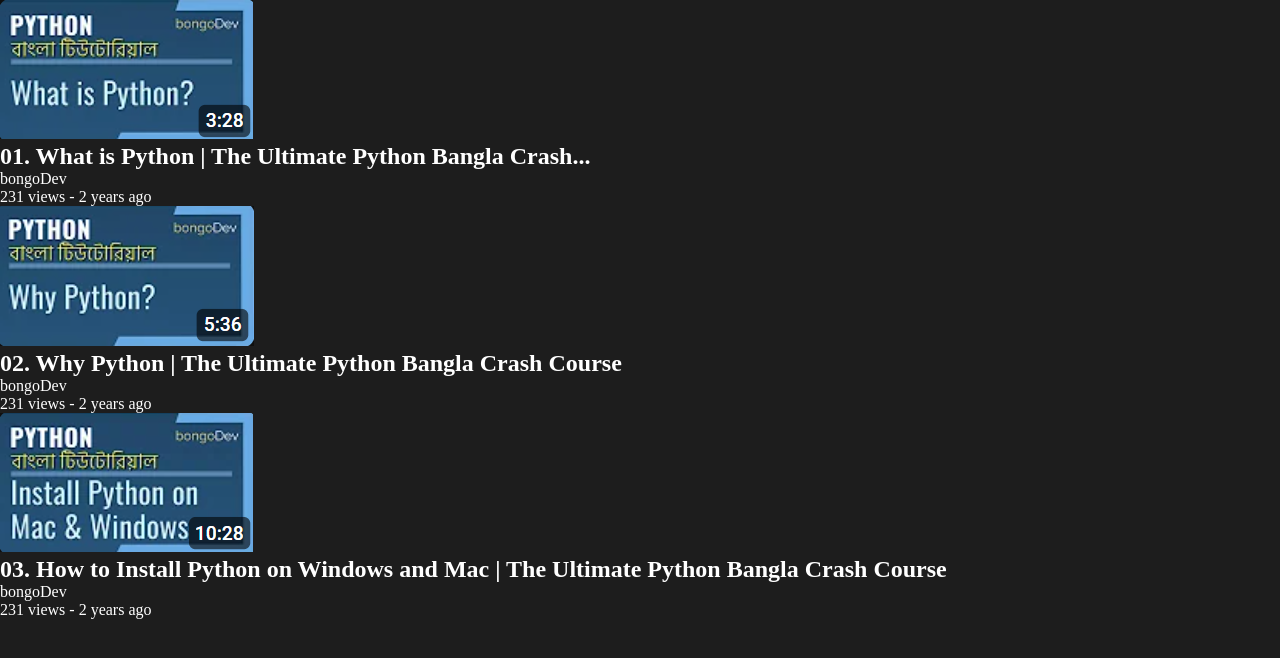
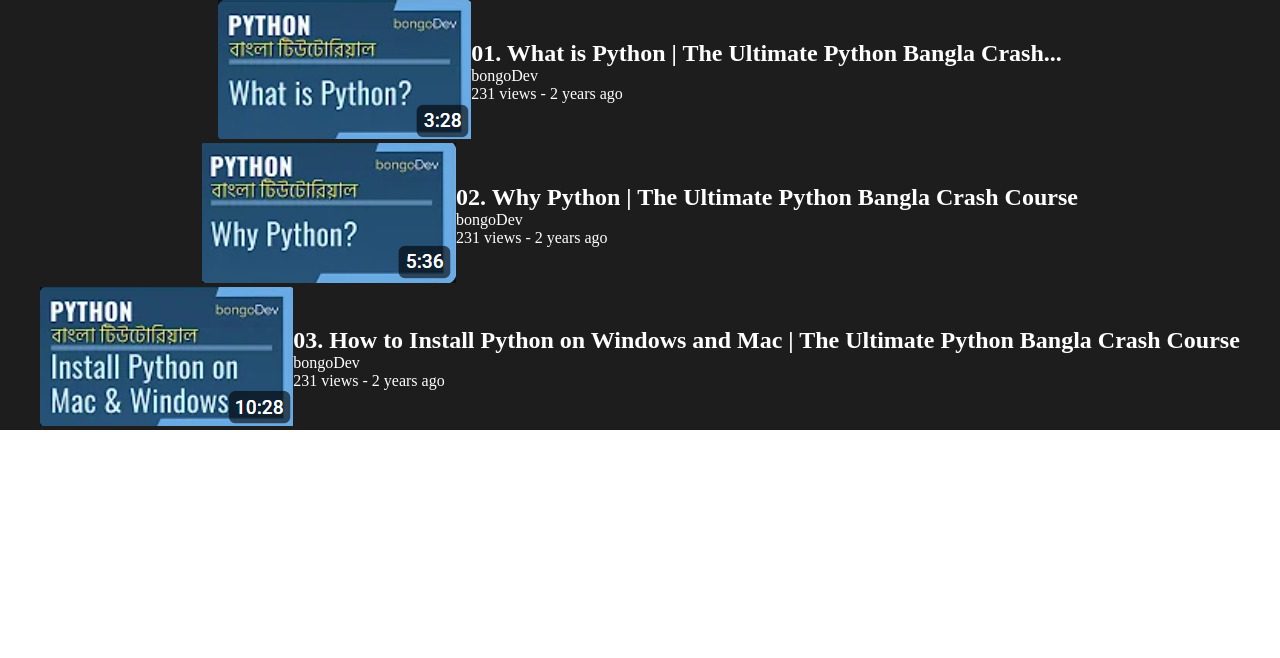
Before and after one commit to mmislam1/Tasks, a plain HTML site: page Task3/project_3/index.html in a window 1280 px wide. Drawn offline with Linux system fonts and the light colour scheme.

Commit message:
CSS basic structuring

```diff
--- a/Task3/project_3/style.css
+++ b/Task3/project_3/style.css
@@ -1,17 +1,15 @@
-*{
-    margin:0;
-    padding:0;
-    box-sizing: border-box;
-    background-color: rgb(29, 29, 29);
-    color:white;
+* {
+  margin: 0;
+  padding: 0;
+  box-sizing: border-box;
+  color: white;
 }
 
-
-.center{
-    display: flex;
-    align-items: center;
-    justify-content: center;
-    width:100%;
+.center {
+  display: flex;
+  align-items: center;
+  justify-content: center;
+  width: 100%;
 }
 
 .boldtext {
@@ -27,3 +25,34 @@
   font-style: normal;
   font-size: 1.5rem;
 }
+
+.container {
+  display: flex;
+  align-items: center;
+  justify-content: center;
+  flex-direction: column;
+  background-color: rgb(29, 29, 29);
+}
+
+.item {
+  display: flex;
+  align-items: center;
+  justify-content: center;
+  flex-direction: row;
+}
+
+.imagecontainer {
+
+}
+
+.details {
+}
+
+img {
+}
+
+h2 {
+}
+
+p {
+}
```
